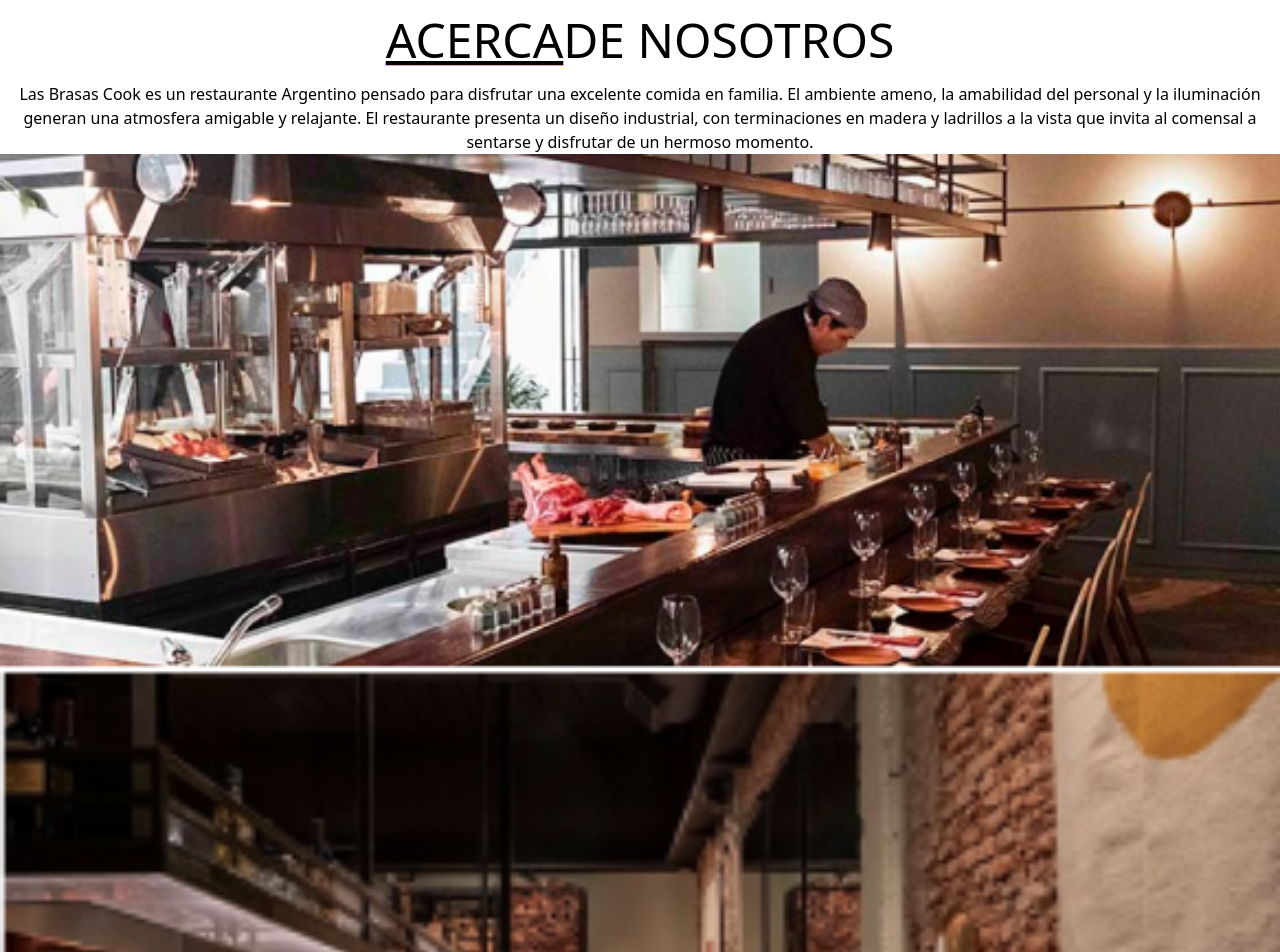
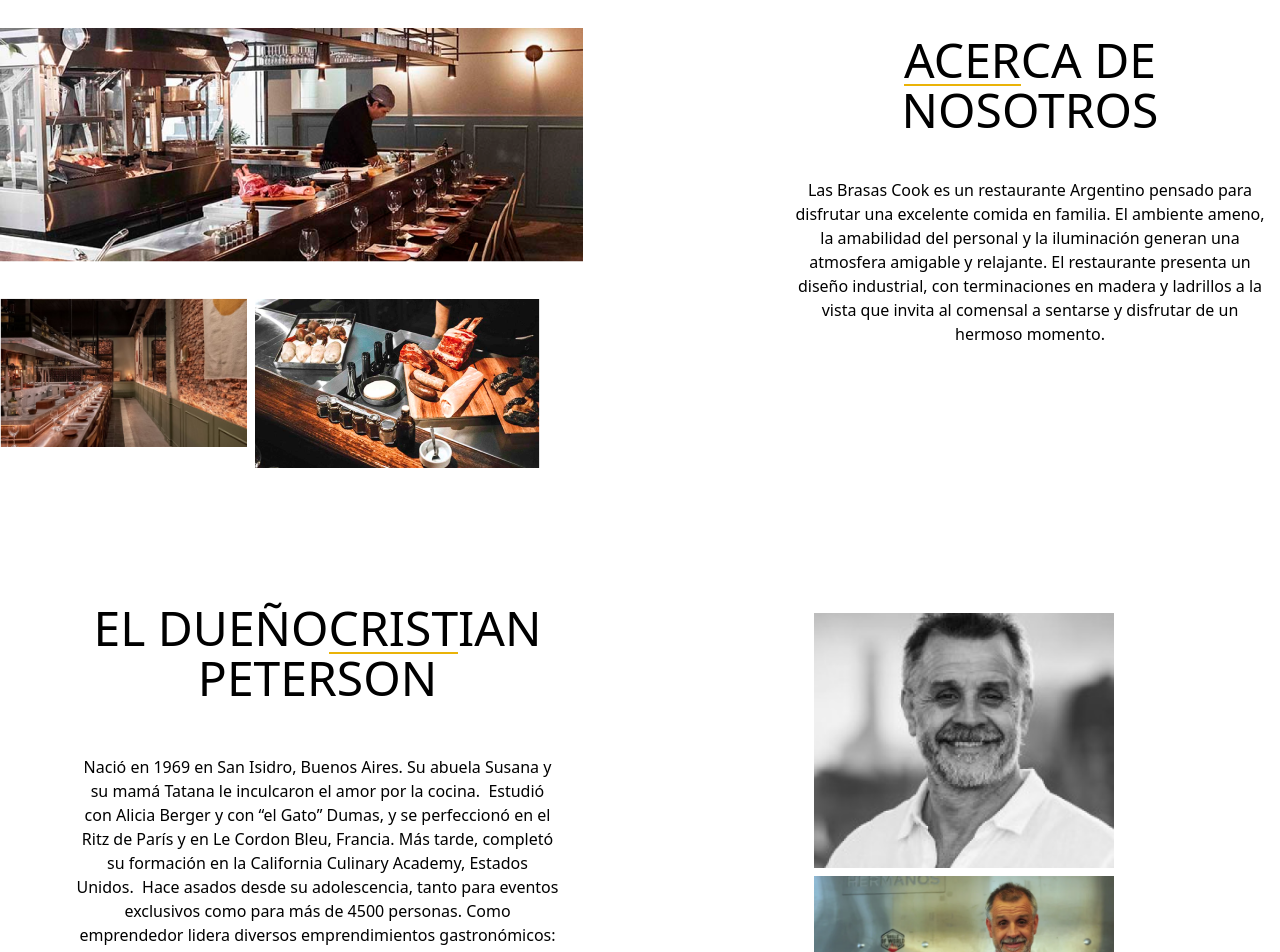
Before and after one commit to mayergabriela/Las-Brasas-Project, a Next.js app: page /components/about/about in a window 1280 px wide. Shown: the top 952 px of the page. Built offline with nearby package versions, Linux system fonts and the light colour scheme.

Commit message:
pantalla / desktop/ about

```diff
--- a/pages/components/about/about.js
+++ b/pages/components/about/about.js
@@ -10,15 +10,20 @@ import Reserva from "./reserva";
 export default function About() {
   return (
     <>
-      <section>
-        <div>
+      <section className="md:flex flex-row-reverse gap-6 justify-center">
+
+        <article className="md:grid place-content-start">
+          <div className="grid place-items-center my-5">
             <h2 className="font-roboto text-2xl md:text-5xl font-normal leading-14 tracking-normal text-center p-[1rem]">
-            <u className="border-b-2 border-yellow-500 inline-block">ACERCA </u>
-            DE NOSOTROS
+              <span className="border-b-2 border-yellow-500 inline-block">
+                ACER
+              </span>
+              CA DE NOSOTROS
             </h2>
           </div>
-        <div >
-          <p className=" text-center font-nunito text-base font-normal">
+
+          <div className="container sm:w-[500px]">
+            <p className="p-2 text-center font-nunito text-base font-normal">
               Las Brasas Cook es un restaurante Argentino pensado para disfrutar
               una excelente comida en familia. El ambiente ameno, la amabilidad
               del personal y la iluminación generan una atmosfera amigable y
@@ -27,29 +32,27 @@ export default function About() {
               comensal a sentarse y disfrutar de un hermoso momento.
             </p>
           </div>
-      </section>
-      <section>
-        <Image src={imageAbout2}
+        </article>
+
+        <article className="md:grid grid-cols-3 grid-rows-2 gap-2 place-items-start">
+          <div className=" sm:col-span-3 row-span-1 my-7">
+            <Image
+              src={imageAbout2}
               layout="responsive"
               alt="Picture restorant"
-         width={200}
-         height={200}
-
             />
-        <Image src={imageAbout1}
-        layout="responsive"
-         alt="lugar"
-         width={200}
-         height={200}
-
-         />
-        <Image src={imageAbout3}
+          </div>
+          <div className="sm:col-span-1 row-span-1">
+            <Image src={imageAbout1} layout="responsive" alt="lugar" />
+          </div>
+          <div className="sm:col-span-2 row-span-1">
+            <Image
+              src={imageAbout3}
               layout="responsive"
               alt="Picture kitchen"
-         width={200}
-         height={200}
-
             />
+          </div>
+        </article>
       </section>
       <AboutDueño></AboutDueño>
       <Reserva></Reserva>
--- a/pages/components/about/aboutDueño.jsx
+++ b/pages/components/about/aboutDueño.jsx
@@ -6,10 +6,11 @@ export default function AboutDueño() {
   return (
     <>
       <section className="md:grid md:grid-cols-2 grid-rows-1 gap-4">
-        <article>
+
+        <article className="grid place-items-center">
           <div className="sm:w-[635px] sm:h-[159px]">
             <h2 className="font-roboto text-2xl md:text-5xl font-normal leading-14 tracking-normal text-center p-[1rem]">
-              EL DUEÑO{" "}
+              EL DUEÑO
               <span className="border-b-2 border-yellow-500 inline-block">
                 CRIST
               </span>
@@ -17,7 +18,7 @@ export default function AboutDueño() {
             </h2>
           </div>
           <div className="sm:w-[500px]">
-            <p className=" text-center font-nunito text-base font-normal">
+            <p className=" text-center font-nunito text-base font-normal p-2">
               Nació en 1969 en San Isidro, Buenos Aires. Su abuela Susana y su
               mamá Tatana le inculcaron el amor por la cocina.  Estudió con
               Alicia Berger y con “el Gato” Dumas, y se perfeccionó en el Ritz
@@ -35,8 +36,8 @@ export default function AboutDueño() {
             </p>
           </div>
         </article>
-        <article className=" grid place-content-center sm:flex sm:justify-end sm:flex-col">
-          <div className="">
+        <article className=" grid place-content-center sm:flex sm:flex-col">
+          <div className="flex justify-center p-1">
             <Image
               src={imageDueño2}
               alt="dueño"
@@ -45,7 +46,7 @@ export default function AboutDueño() {
               layout="fixed"
             />
           </div>
-          <div className="p-1">
+          <div className="flex justify-center p-1">
             <Image
               src={imageDueño1}
               alt="perfil"
--- a/pages/contact.js
+++ b/pages/contact.js
@@ -0,0 +1,7 @@
+export default function Contact () {
+    return (
+        <>
+        <h1>esto seria la seccion contacto</h1>
+        </>
+    )
+}
```
Lines whose indentation alone changed are shown as unchanged.
